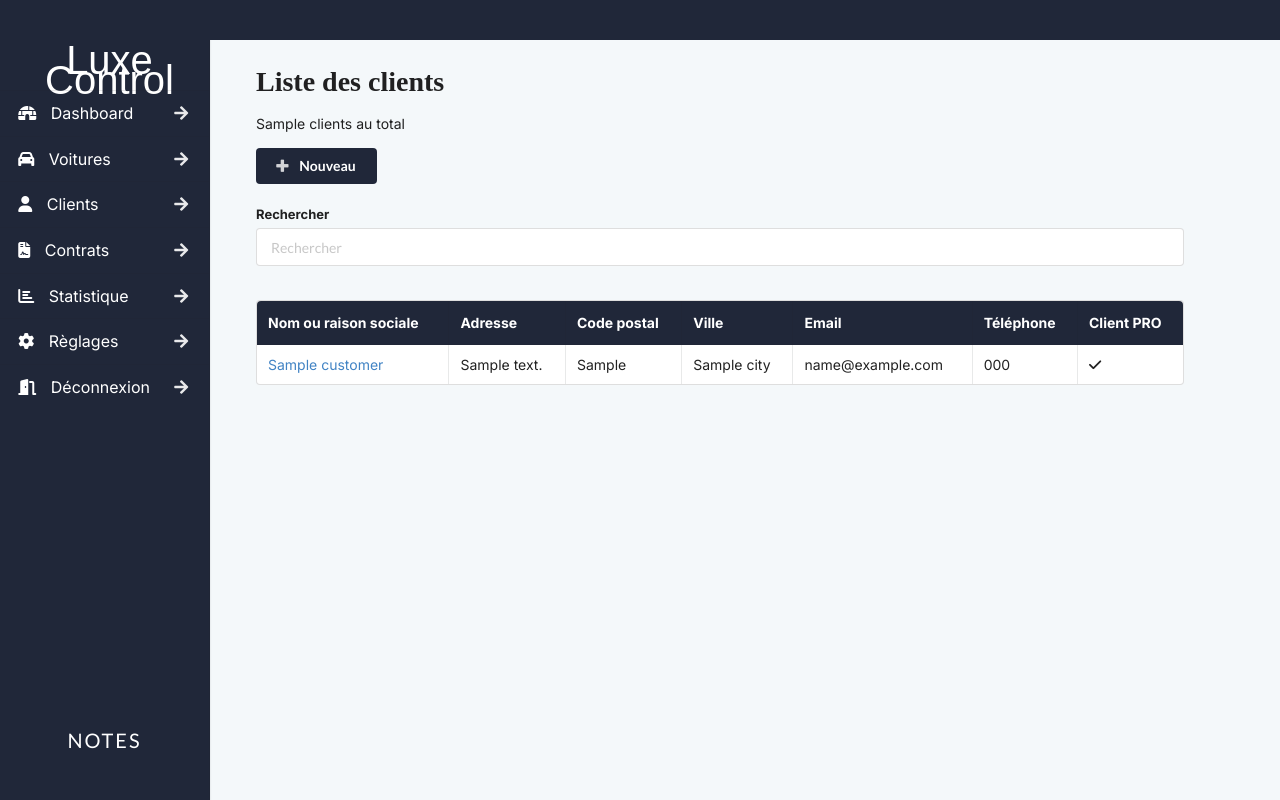
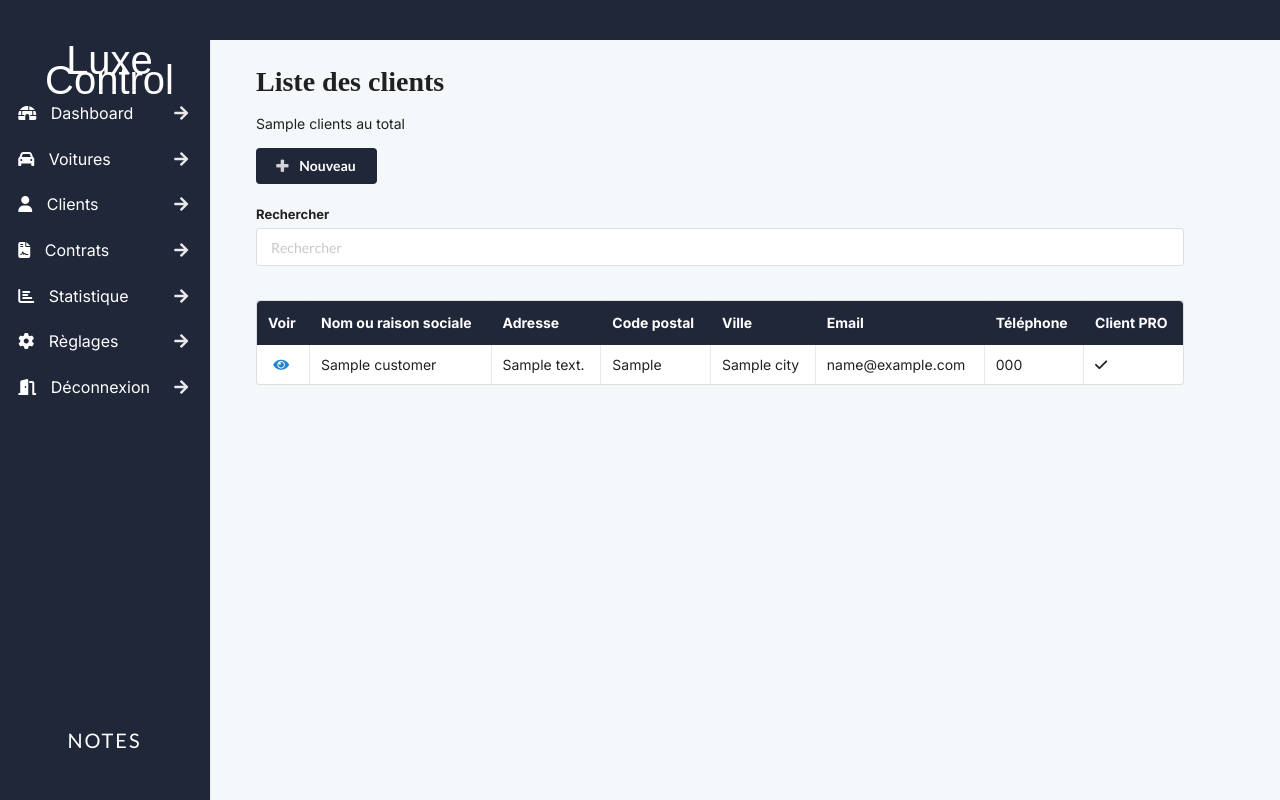
Before and after one commit to slam-esicad/hamid-luxecontrol-projetsymfony, a Symfony app: template templates/dashboard/customers.html.twig in a window 1280 px wide. Run offline with Twig, Linux system fonts and the light colour scheme; the template is opened without the code that fills it: most values are stand-ins (such as "Sample title", 1, 10 or a date in 2020); style sheets or scripts are compiled from the project's sources; some libraries are stand-ins or nearby versions; some web fonts are replaced.

Commit message:
Modification des tableaux des voitures et clients

```diff
--- a/assets/styles/app.css
+++ b/assets/styles/app.css
@@ -3,10 +3,6 @@
     --color-red: #C53D45;
     --color-green: #4BBE4F;
     --color-bg: #202739;
-}
-
-tr, td {
-    cursor: pointer !important;
 }
 
 body {
--- a/templates/dashboard/cars.html.twig
+++ b/templates/dashboard/cars.html.twig
@@ -55,8 +55,7 @@
             <tbody>
             {% for car in cars_list %}
                 <tr>
-                    <td class="center aligned card"><a href="{{ path('app_edit_car', {'id': car.id}) }}"><i class="orange edit icon"></i></a> -
-                        <a href="#"><i class="red trash icon"></i></a></td>
+                    <td class="center aligned card"><a href="{{ path('app_edit_car', {'id': car.id}) }}"><i class="blue eye icon"></i></a></td>
                     <td>
                         <div style="background: no-repeat center url({{ asset('uploads/' ~ car.img) }}); background-size: cover; width: 500px;height: 200px; border-radius: 15px;"></div>
                     </td>
--- a/templates/dashboard/customers.html.twig
+++ b/templates/dashboard/customers.html.twig
@@ -39,6 +39,7 @@
         <table class="ui celled table">
             <thead class="tr-head">
             <tr class="tr-head">
+                <th>Voir</th>
                 <th>Nom ou raison sociale</th>
                 <th>Adresse</th>
                 <th>Code postal</th>
@@ -50,13 +51,11 @@
             </thead>
             <tbody>
             {% for customer in customers %}
+                <tr>
 
-                <tr onclick="window.location = '{{ path('app_edit_customer', {'id': customer.id}) }}'">
-
+                    <td class="center aligned card"><a href="{{ path('app_edit_customer', {'id': customer.id}) }}"><i class="blue eye icon"></i></a></td>
                     <td>
-                        <a href="{{ path('app_edit_customer', {'id': customer.id}) }}">
                             {{ customer.name }}
-                        </a>
                     </td>
 
                     <td>{{ customer.address }}</td>
```
Also changed, not shown: src/Controller/CustomersController.php (line endings or trailing spaces).
